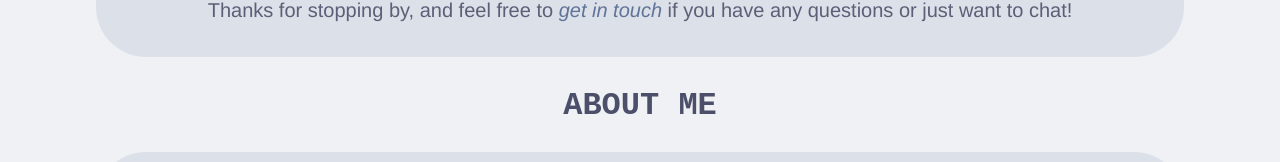
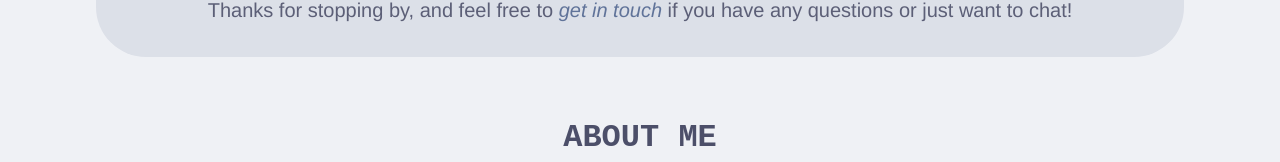
Before and after one commit to SFSteffensen/sveltefolio, a SvelteKit app: page / in a window 1280 px wide. Shown: the part 779-941 px from the top of the page. Built offline with nearby package versions, Linux system fonts and the light colour scheme.

Commit message:
Added pictures and alike to local

```diff
--- a/src/routes/+page.svelte
+++ b/src/routes/+page.svelte
@@ -43,7 +43,7 @@
 	</div>
 
 	<div class='pageheight' id='about'>
-		<h1 class='title' data-theme={$theme}>
+		<h1 class='title' data-theme={$theme} style='padding-top: 2rem;'>
 			About me
 		</h1>
 
```
